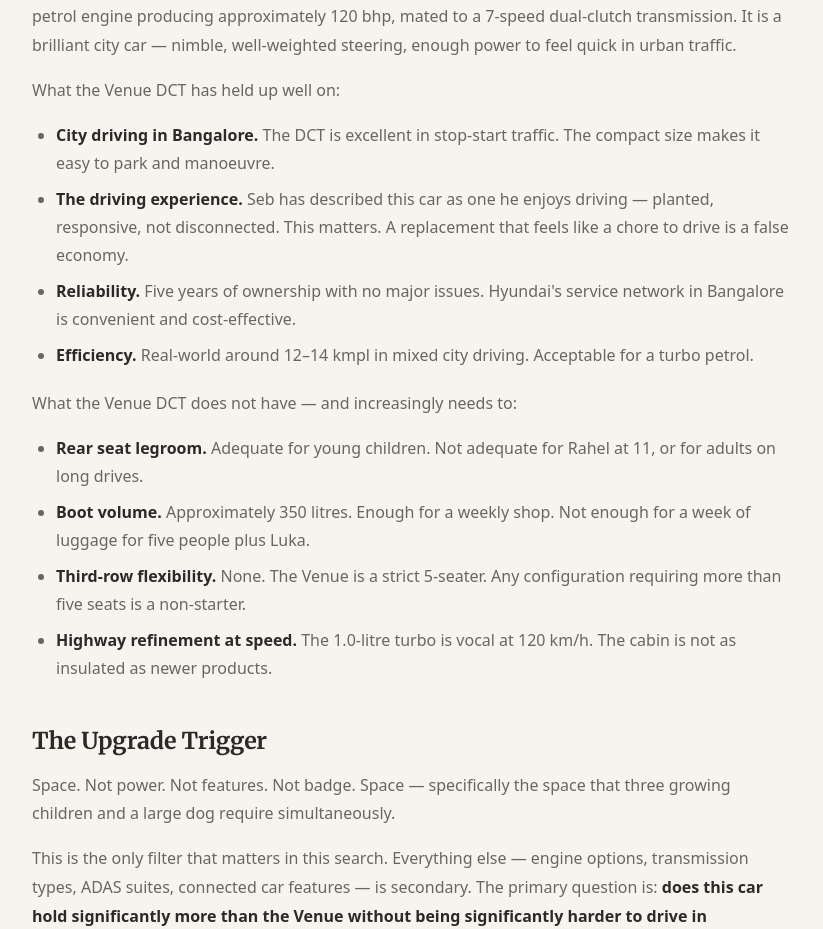
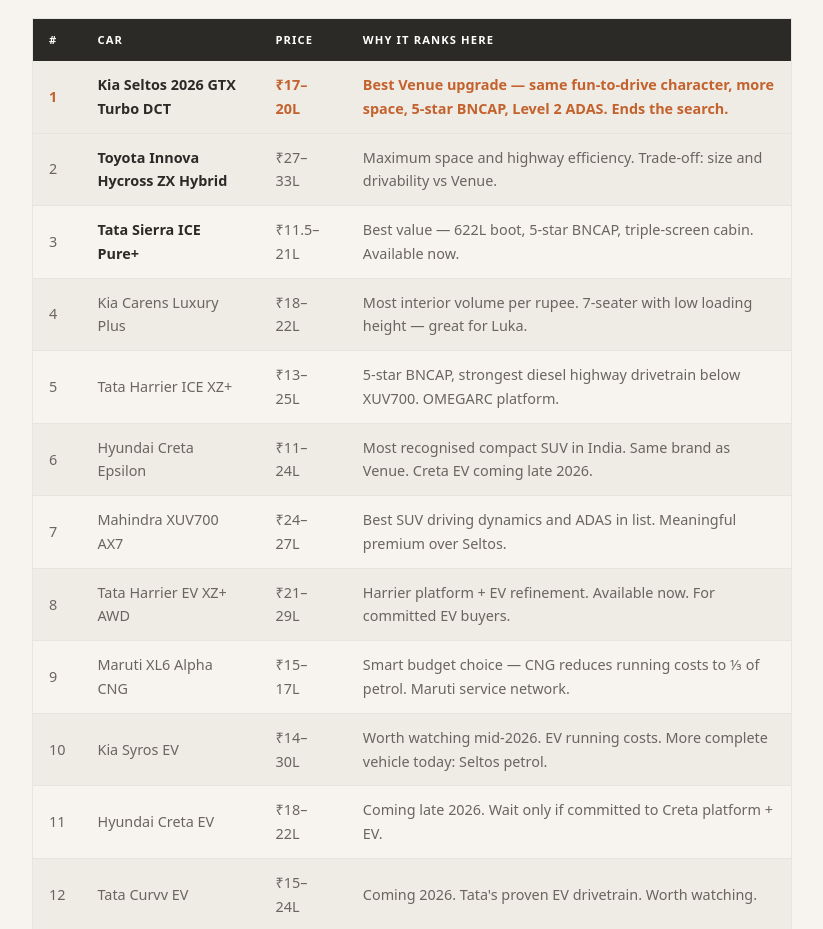
Before and after one commit to sajin8-dot/research-hub, a Next.js app: page /articles/venue-upgrade in a window 1280 px wide. Shown: the part 1264-2193 px from the top of the page, without its empty margins (228-1051 px from the left). Built offline with nearby package versions, Linux system fonts and the light colour scheme; a web font is replaced by a local one.

Commit message:
feat: add full rankings table section with 13 cars, reasons, and rust-highlighted #1 row

```diff
--- a/app/articles/venue-upgrade/page.tsx
+++ b/app/articles/venue-upgrade/page.tsx
@@ -41,16 +41,112 @@
           <nav className="toc">
             <p className="toc-title">Contents</p>
             <ol className="toc-list">
+              <li><a href="#ranking">Rankings</a></li>
               <li><a href="#the-baseline">The Baseline</a></li>
               <li><a href="#the-trigger">The Upgrade Trigger</a></li>
               <li><a href="#what-changed">What Changed in 2026</a></li>
               <li><a href="#candidates">The 13 Candidates</a></li>
               <li><a href="#financials">Financial Comparison</a></li>
               <li><a href="#three-paths">Three Paths Forward</a></li>
-              <li><a href="#recommendation">What I'd Do</a></li>
+              <li><a href="#recommendation">Top 3 Recommendations</a></li>
               <li><a href="#sources">Sources</a></li>
             </ol>
           </nav>
+
+          {/* RANKING SUMMARY */}
+          <section id="ranking">
+            <h2>The Rankings</h2>
+            <table className="data-table">
+              <thead>
+                <tr>
+                  <th className="num">#</th>
+                  <th>Car</th>
+                  <th className="num">Price</th>
+                  <th>Why It Ranks Here</th>
+                </tr>
+              </thead>
+              <tbody>
+                <tr className="highlight">
+                  <td className="num">1</td>
+                  <td><strong>Kia Seltos 2026 GTX Turbo DCT</strong></td>
+                  <td className="num">₹17–20L</td>
+                  <td>Best Venue upgrade — same fun-to-drive character, more space, 5-star BNCAP, Level 2 ADAS. Ends the search.</td>
+                </tr>
+                <tr>
+                  <td className="num">2</td>
+                  <td><strong>Toyota Innova Hycross ZX Hybrid</strong></td>
+                  <td className="num">₹27–33L</td>
+                  <td>Maximum space and highway efficiency. Trade-off: size and drivability vs Venue.</td>
+                </tr>
+                <tr>
+                  <td className="num">3</td>
+                  <td><strong>Tata Sierra ICE Pure+</strong></td>
+                  <td className="num">₹11.5–21L</td>
+                  <td>Best value — 622L boot, 5-star BNCAP, triple-screen cabin. Available now.</td>
+                </tr>
+                <tr>
+                  <td className="num">4</td>
+                  <td>Kia Carens Luxury Plus</td>
+                  <td className="num">₹18–22L</td>
+                  <td>Most interior volume per rupee. 7-seater with low loading height — great for Luka.</td>
+                </tr>
+                <tr>
+                  <td className="num">5</td>
+                  <td>Tata Harrier ICE XZ+</td>
+                  <td className="num">₹13–25L</td>
+                  <td>5-star BNCAP, strongest diesel highway drivetrain below XUV700. OMEGARC platform.</td>
+                </tr>
+                <tr>
+                  <td className="num">6</td>
+                  <td>Hyundai Creta Epsilon</td>
+                  <td className="num">₹11–24L</td>
+                  <td>Most recognised compact SUV in India. Same brand as Venue. Creta EV coming late 2026.</td>
+                </tr>
+                <tr>
+                  <td className="num">7</td>
+                  <td>Mahindra XUV700 AX7</td>
+                  <td className="num">₹24–27L</td>
+                  <td>Best SUV driving dynamics and ADAS in list. Meaningful premium over Seltos.</td>
+                </tr>
+                <tr>
+                  <td className="num">8</td>
+                  <td>Tata Harrier EV XZ+ AWD</td>
+                  <td className="num">₹21–29L</td>
+                  <td>Harrier platform + EV refinement. Available now. For committed EV buyers.</td>
+                </tr>
+                <tr>
+                  <td className="num">9</td>
+                  <td>Maruti XL6 Alpha CNG</td>
+                  <td className="num">₹15–17L</td>
+                  <td>Smart budget choice — CNG reduces running costs to ⅓ of petrol. Maruti service network.</td>
+                </tr>
+                <tr>
+                  <td className="num">10</td>
+                  <td>Kia Syros EV</td>
+                  <td className="num">₹14–30L</td>
+                  <td>Worth watching mid-2026. EV running costs. More complete vehicle today: Seltos petrol.</td>
+                </tr>
+                <tr>
+                  <td className="num">11</td>
+                  <td>Hyundai Creta EV</td>
+                  <td className="num">₹18–22L</td>
+                  <td>Coming late 2026. Wait only if committed to Creta platform + EV.</td>
+                </tr>
+                <tr>
+                  <td className="num">12</td>
+                  <td>Tata Curvv EV</td>
+                  <td className="num">₹15–24L</td>
+                  <td>Coming 2026. Tata's proven EV drivetrain. Worth watching.</td>
+                </tr>
+                <tr>
+                  <td className="num">13</td>
+                  <td>Renault Duster 7-Seater</td>
+                  <td className="num">₹10–20L</td>
+                  <td>Late 2026 wildcard. Potentially cheapest 7-seater if pricing holds.</td>
+                </tr>
+              </tbody>
+            </table>
+          </section>
 
           {/* THE BASELINE */}
           <section id="the-baseline">
--- a/app/globals.css
+++ b/app/globals.css
@@ -799,9 +799,10 @@
   background: var(--bg-warm);
 }
 
-.data-table td.highlight {
+.data-table tr.highlight td {
   color: var(--accent-rust);
   font-weight: 600;
+  background: var(--bg-warm);
 }
 
 .data-table td.verdict {
```
